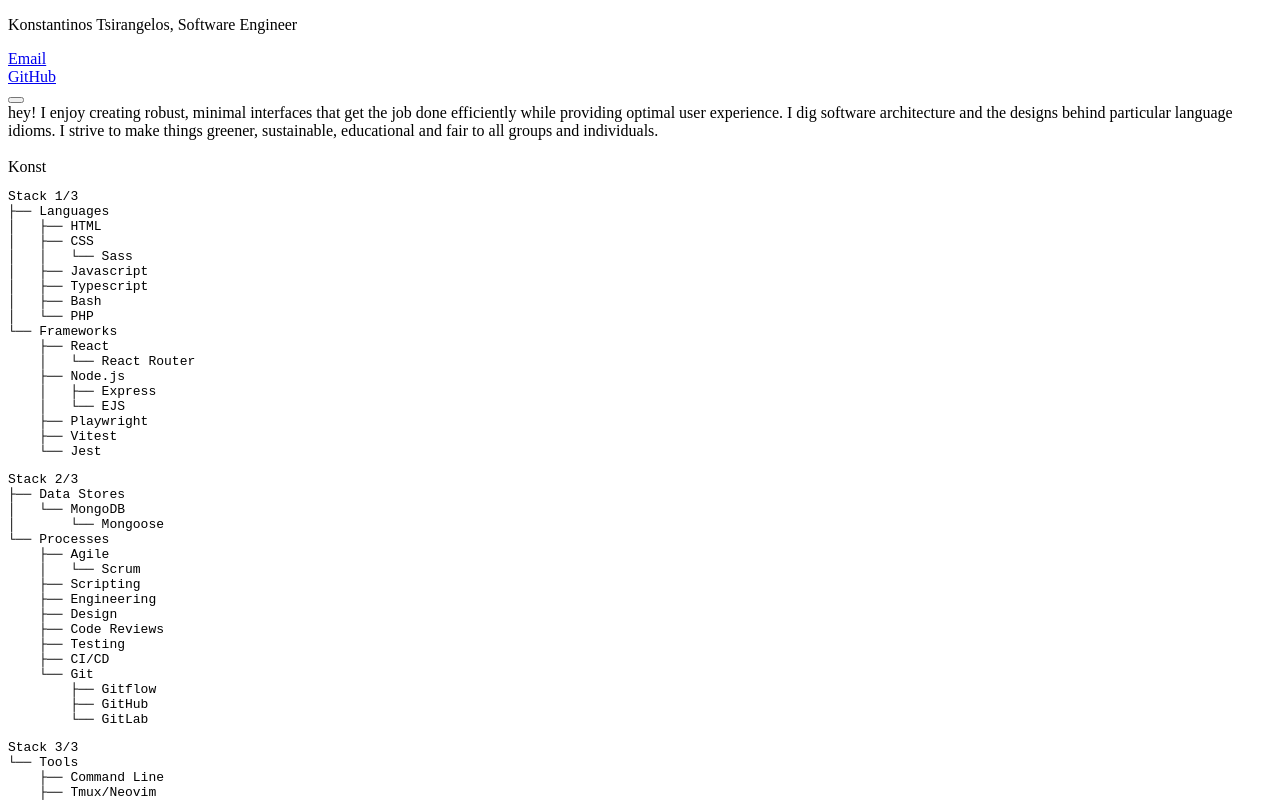
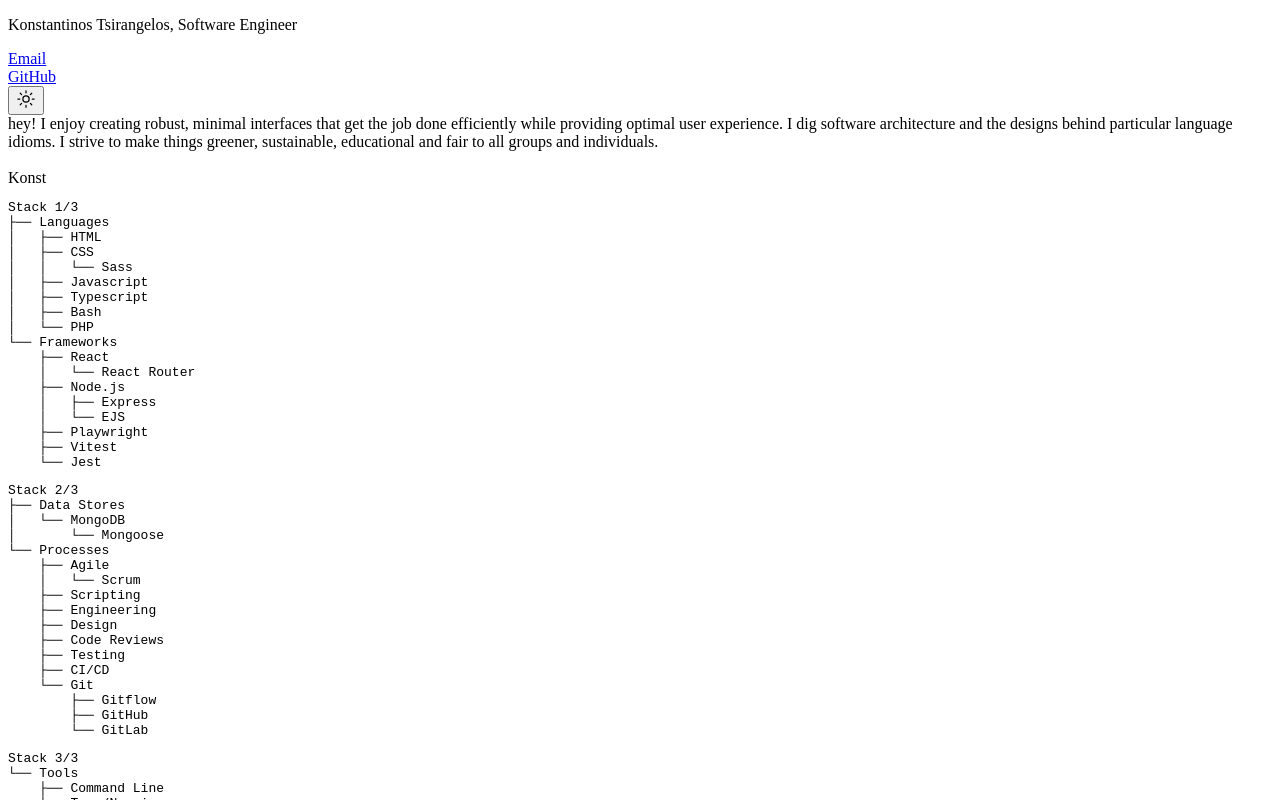
Before and after one commit to ktsirangelos/ktsirangelos.github.io, a React (Vite) app: page / in a window 1280 px wide. Both pictures are taken after a click on the button 16 px from the left and 100 px from the top of the page. Shown: the top 800 px of the page. Built offline with nearby package versions, Linux system fonts and the light colour scheme.

Commit message:
Add theme svgs

```diff
--- /dev/null
+++ b/public/MoonIcon.tsx
@@ -0,0 +1,23 @@
+import React from "react";
+
+export const MoonIcon = () => {
+  return (
+    <svg
+      xmlns="http://www.w3.org/2000/svg"
+      width="20"
+      height="20"
+      fill="currentColor"
+      className="ionicon"
+      viewBox="0 0 512 512"
+    >
+      <path
+        d="M160 136c0-30.62 4.51-61.61 16-88C99.57 81.27 48 159.32 48 248c0 119.29 96.71 216 216 216 88.68 0 166.73-51.57 200-128-26.39 11.49-57.38 16-88 16-119.29 0-216-96.71-216-216z"
+        fill="none"
+        stroke="currentColor"
+        strokeLinecap="round"
+        strokeLinejoin="round"
+        strokeWidth="32"
+      />
+    </svg>
+  );
+};
--- /dev/null
+++ b/public/SunIcon.tsx
@@ -0,0 +1,33 @@
+import React from "react";
+
+export const SunIcon = () => {
+  return (
+    <svg
+      xmlns="http://www.w3.org/2000/svg"
+      width="20"
+      height="20"
+      fill="currentColor"
+      className="ionicon"
+      viewBox="0 0 512 512"
+    >
+      <path
+        fill="none"
+        stroke="currentColor"
+        strokeLinecap="round"
+        strokeMiterlimit="10"
+        strokeWidth="32"
+        d="M256 48v48M256 416v48M403.08 108.92l-33.94 33.94M142.86 369.14l-33.94 33.94M464 256h-48M96 256H48M403.08 403.08l-33.94-33.94M142.86 142.86l-33.94-33.94"
+      />
+      <circle
+        cx="256"
+        cy="256"
+        r="80"
+        fill="none"
+        stroke="currentColor"
+        strokeLinecap="round"
+        strokeMiterlimit="10"
+        strokeWidth="32"
+      />
+    </svg>
+  );
+};
--- a/src/header/Header.tsx
+++ b/src/header/Header.tsx
@@ -1,4 +1,14 @@
+import { useState } from "react";
+import { MoonIcon } from "../../public/MoonIcon";
+import { SunIcon } from "../../public/SunIcon";
+
 export const Header = () => {
+  const [isDarkMode, setIsDarkMode] = useState(true);
+
+  const toggleTheme = () => {
+    setIsDarkMode(!isDarkMode);
+  };
+
   return (
     <>
       <div className="title">
@@ -17,7 +27,9 @@ export const Header = () => {
           GitHub
         </a>
       </div>
-      <button id="theme-toggle" className="theme"></button>
+      <button id="theme-toggle" className="theme" onClick={toggleTheme}>
+        {isDarkMode ? <MoonIcon /> : <SunIcon />}
+      </button>
     </>
   );
 };
```
